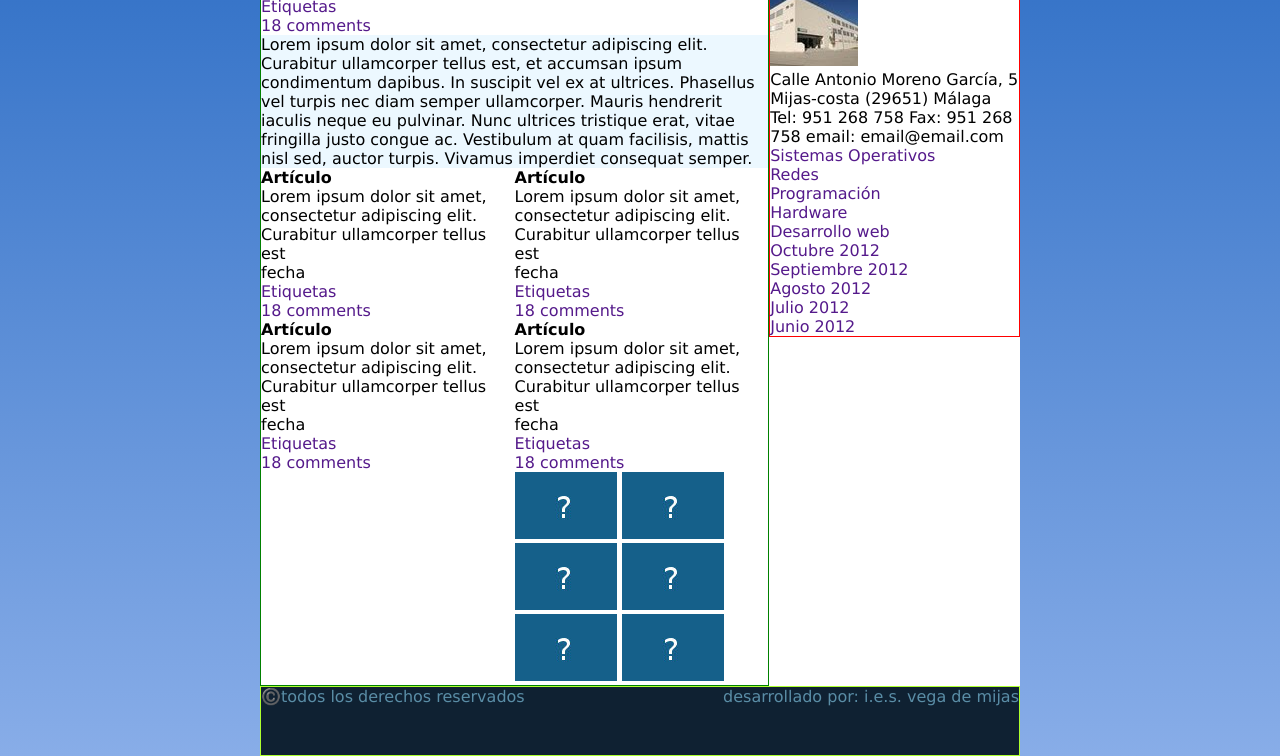
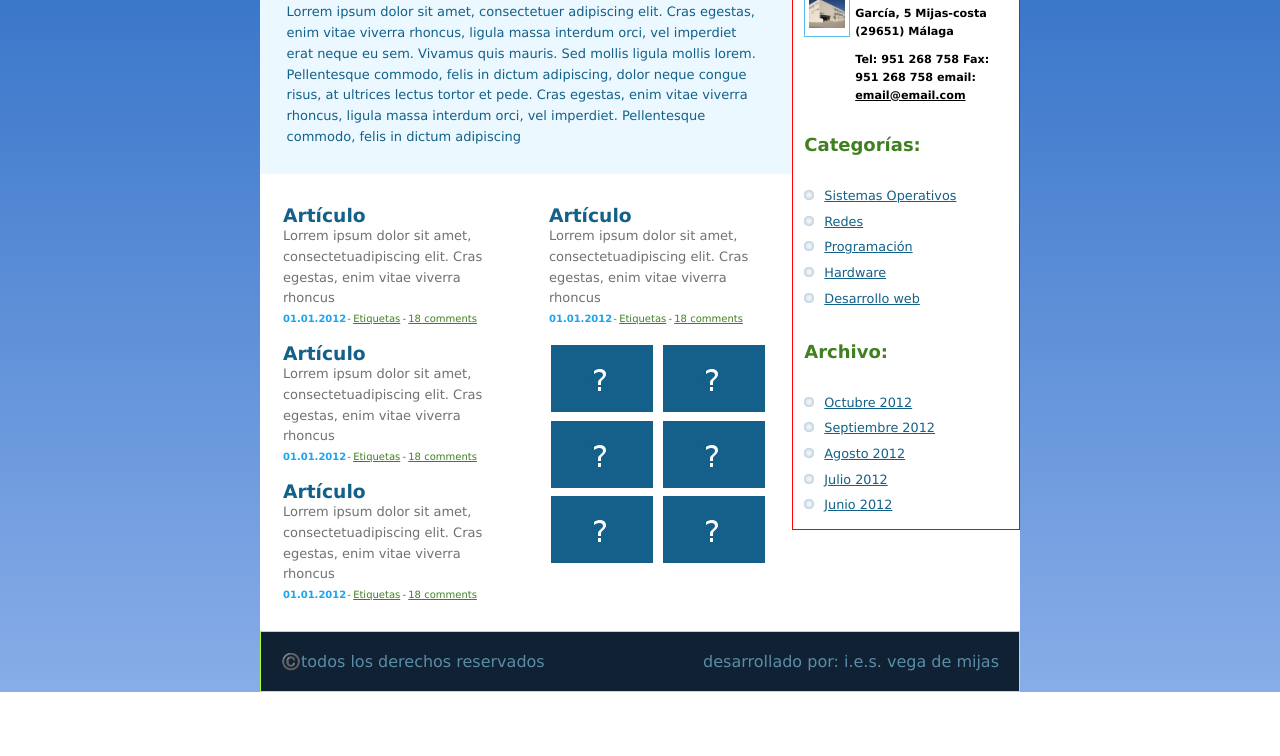
Before and after one commit to Ibizus/Interfaces_Web, a plain HTML site: page Practica1/index.html in a window 1280 px wide. Shown: the part 523-1279 px from the top of the page. After the commit the page ends 1215 px from the top, so only its background shows below. Drawn offline with Linux system fonts and the light colour scheme.

Commit message:
web terminada

```diff
--- a/Practica1/index.html
+++ b/Practica1/index.html
@@ -19,10 +19,6 @@
             </form>
             <img id="lupa" src="images/bg-submit.gif" alt="lupa" />
         </section>
-
-    </header>
-
-    <main>
         <nav>
             <ul>
                 <li><a href="">SMR1</a></li>
@@ -32,6 +28,9 @@
                 <li id="aula"><a href="">Aula virtual</a></li>
             </ul>
         </nav>
+    </header>
+
+    <main>
         <section id="fotoInicio">
             <p>Desarrollo de Aplicaciones Web</p>
             <img src="images/bg-logo.jpg" alt="fachada instituto">
@@ -40,57 +39,81 @@
         <section id="principal">
             <article id="artPpal">
                 <h3 class="title">Artículo principal</h3>
-                <p>fecha</p>
+                <time datetime="fecha">01.01.2012</time>
+                <!--   <p class="fecha">01.01.2012</p>  -->
                 <ul>
+                    <li><p class="guion"> - </p></li>
                     <li><a href="">Etiquetas</a></li>
+                    <li><p class="guion"> - </p></li>
                     <li><a href="">18 comments</a></li>
                 </ul>
-                <p>Lorem ipsum dolor sit amet, consectetur adipiscing elit.
-                    Curabitur ullamcorper tellus est, et accumsan ipsum condimentum
-                    dapibus. In suscipit vel ex at ultrices. Phasellus vel turpis
-                    nec diam semper ullamcorper. Mauris hendrerit iaculis neque eu
-                    pulvinar. Nunc ultrices tristique erat, vitae fringilla justo
-                    congue ac. Vestibulum at quam facilisis, mattis nisl sed, auctor
-                    turpis. Vivamus imperdiet consequat semper.
+            </article>
+            <article id="p_ppal">
+                <p>Lorrem ipsum dolor sit amet, consectetuer adipiscing elit. Cras egestas, enim vitae
+                    viverra rhoncus, ligula massa interdum orci, vel imperdiet erat neque eu sem.
+                    Vivamus quis mauris. Sed mollis ligula mollis lorem. Pellentesque commodo, felis
+                    in dictum adipiscing, dolor neque congue risus, at ultrices lectus tortor et pede.
+                    Cras egestas, enim vitae viverra rhoncus, ligula massa interdum orci, vel imperdiet.
+                    Pellentesque commodo, felis in dictum adipiscing
                 </p>
             </article>
 
+
+            <section id="ppal_izq">
                 <article id="art1">
-                <h4 class="title">Artículo</h4>
-                <p>Lorem ipsum dolor sit amet, consectetur adipiscing elit. Curabitur ullamcorper tellus est</p>
-                <p>fecha</p>
+                    <h3 class="title">Artículo</h3>
+                    <p>Lorrem ipsum dolor sit amet,
+                        consectetuadipiscing elit. Cras
+                        egestas, enim vitae viverra rhoncus</p>
+                    <time datetime="fecha">01.01.2012</time>
                     <ul>
+                        <li><p class="guion"> - </p></li>
                         <li><a href="">Etiquetas</a></li>
+                        <li><p class="guion"> - </p></li>
                         <li><a href="">18 comments</a></li>
                     </ul>
                 </article>
 
                 <article id="art2">
-                <h4 class="title">Artículo</h4>
-                <p>Lorem ipsum dolor sit amet, consectetur adipiscing elit. Curabitur ullamcorper tellus est</p>
-                <p>fecha</p>
+                    <h3 class="title">Artículo</h3>
+                    <p>Lorrem ipsum dolor sit amet,
+                        consectetuadipiscing elit. Cras
+                        egestas, enim vitae viverra rhoncus</p>
+                    <time datetime="fecha">01.01.2012</time>
                     <ul>
+                        <li><p class="guion"> - </p></li>
                         <li><a href="">Etiquetas</a></li>
+                        <li><p class="guion"> - </p></li>
                         <li><a href="">18 comments</a></li>
                     </ul>
                 </article>
 
                 <article id="art3">
-                <h4 class="title">Artículo</h4>
-                <p>Lorem ipsum dolor sit amet, consectetur adipiscing elit. Curabitur ullamcorper tellus est</p>
-                <p>fecha</p>
+                    <h3 class="title">Artículo</h3>
+                    <p>Lorrem ipsum dolor sit amet,
+                        consectetuadipiscing elit. Cras
+                        egestas, enim vitae viverra rhoncus</p>
+                    <time datetime="fecha">01.01.2012</time>
                     <ul>
+                        <li><p class="guion"> - </p></li>
                         <li><a href="">Etiquetas</a></li>
+                        <li><p class="guion"> - </p></li>
                         <li><a href="">18 comments</a></li>
                     </ul>
                 </article>
+            </section>
 
+            <section id="ppal_dcha">
                 <article id="art4">
-                <h4 class="title">Artículo</h4>
-                <p>Lorem ipsum dolor sit amet, consectetur adipiscing elit. Curabitur ullamcorper tellus est</p>
-                <p>fecha</p>
+                    <h3 class="title">Artículo</h3>
+                    <p>Lorrem ipsum dolor sit amet,
+                        consectetuadipiscing elit. Cras
+                        egestas, enim vitae viverra rhoncus</p>
+                    <time datetime="fecha">01.01.2012</time>
                     <ul>
+                        <li><p class="guion"> - </p></li>
                         <li><a href="">Etiquetas</a></li>
+                        <li><p class="guion"> - </p></li>
                         <li><a href="">18 comments</a></li>
                     </ul>
                 </article>
@@ -104,40 +127,43 @@
                     <img src="images/image.jpg" alt="">
                 </article>
             </section>
+        </section>
 
         <aside>
             <article id="contacto">
-                <h3>I.E.S. Vega de Mijas:</h3>
+                <h3 class="title_aside">I.E.S. Vega de Mijas:</h3>
                 <img src="images/profile.jpg" alt="puerta instituto">
-                <p>
+                <p id="direccion">
                     Calle Antonio Moreno García, 5
                     Mijas-costa (29651)
                     Málaga
                 </p>
-                <p>
+                <p id="telefono">
                     Tel: 951 268 758
                     Fax: 951 268 758
-                    email: email@email.com
+                    email: <u>email@email.com</u>
                 </p>
             </article>
 
             <article id="categorias">
+                <h3 class="title_aside">Categorías:</h3>
                 <ul>
-                    <li><a href="">Sistemas Operativos</a></li>
-                    <li><a href="">Redes</a></li>
-                    <li><a href="">Programación</a></li>
-                    <li><a href="">Hardware</a></li>
-                    <li><a href="">Desarrollo web</a></li>
+                    <li><img src="images/bg-submenu.gif" alt=""><a href="">Sistemas Operativos</a></li>
+                    <li><img src="images/bg-submenu.gif" alt=""><a href="">Redes</a></li>
+                    <li><img src="images/bg-submenu.gif" alt=""><a href="">Programación</a></li>
+                    <li><img src="images/bg-submenu.gif" alt=""><a href="">Hardware</a></li>
+                    <li><img src="images/bg-submenu.gif" alt=""><a href="">Desarrollo web</a></li>
                 </ul>
             </article>
 
             <article id="archivo">
+                <h3 class="title_aside">Archivo:</h3>
                 <ul>
-                    <li><a href="">Octubre 2012</a></li>
-                    <li><a href="">Septiembre 2012</a></li>
-                    <li><a href="">Agosto 2012</a></li>
-                    <li><a href="">Julio 2012</a></li>
-                    <li><a href="">Junio 2012</a></li>
+                    <li><img src="images/bg-submenu.gif" alt=""><a href="">Octubre 2012</a></li>
+                    <li><img src="images/bg-submenu.gif" alt=""><a href="">Septiembre 2012</a></li>
+                    <li><img src="images/bg-submenu.gif" alt=""><a href="">Agosto 2012</a></li>
+                    <li><img src="images/bg-submenu.gif" alt=""><a href="">Julio 2012</a></li>
+                    <li><img src="images/bg-submenu.gif" alt=""><a href="">Junio 2012</a></li>
                 </ul>
             </article>
         </aside>
--- a/Practica1/style.css
+++ b/Practica1/style.css
@@ -7,19 +7,26 @@
 
 
 /************ LAYOUT  ************/
-/************************ display/position/float **********************/
-/****************** height/width/padding/border/margin *******************/
+/************* display/position/float **************/
+/******* height/width/padding/border/margin ********/
 
+/********* BODY *********/
+header, main, footer{
+    margin: auto;
+    width: 100%;
+    max-width: 760px;
+    min-width: 760px;
+}
+/*** HEADER ***/
 header{
     position: relative;
     float: center;
-    border: solid wheat 1px;
+    padding-top: 80px;
 }
 #headerIZQ{
     position: relative;
     float: left;
     padding-left: 20px;
-    border: solid yellow 1px;
 }
 #headerIZQ p{
     margin-bottom: 10px;
@@ -30,102 +37,98 @@ header{
     width: 30%;
     padding-right: 10px;
     padding-top: 20px;
-    border: solid yellow 1px;
 }
 #barra{
     position: relative;
     float: left;
     width: 80%;
-    padding-left: 5%;
+    padding: 1% 5%;
 }
+/********* NAV **********/
 nav{
     position: relative;
     float: left;
-    border: solid green 1px;
     width: 100%;
-}
-
-
-/*
-nav{
-    float: right;
-    width: 50%;
-    margin: 2%;
-    padding: 0 2%;
 }
 nav ul li{
     display: inline-block;
-    margin-left: 1.5%;
-    padding: 2% 1.2%;
-}
-
-
-
-nav ul{
-    width: 100%;
-    border: solid yellow 1px;
-}
-*/
-nav ul li{
-    display: inline-block;
-    padding: 1% 4%;
-    border: solid orangered 1px;
+    padding: 1.5% 3.5%;
 }
 nav ul #aula{
     position: relative;
     float: right;
 }
+/********* MAIN *********/
+
+/******* Portada *******/
+/*#fotoInicio{
+    margin-bottom: 5px; /********* margen *********/ /*
+}*/
 #fotoInicio p{
     position: absolute;
-    margin-top: 50px;
+    margin-top: 65px;
     margin-left: 30px;
 }
+/******* Articulos *******/
 #principal{
     position: relative;
     float: left;
-    width: 67%;
-    border: solid green 1px;
+    width: 70%;
+}
+#principal article:not(#p_ppal), #principal section{
+    padding: 4% 3%;
+}
+#ppal_izq, #ppal_dcha{
+    position: relative;
+    float: left;
+    width: 50%;
+}
+#principal time, #principal ul li{
+    position: relative;
+    float: left;
+    padding-top: 4px;
+}
+#principal ul li{
+    margin: 0 0.5%;
 }
 #artPpal{
     position: relative;
     float: left;
     width: 100%;
+    margin-left: 15px;
 }
-#art1{
+#p_ppal p{
     position: relative;
     float: left;
-    width: 50%;
+    width: 100%;
+    padding: 5%;
 }
-#art2{
+#art1, #art2, #art3{
     position: relative;
     float: left;
-    width: 50%;
+    width: 100%;
 }
-#art3{
+#art4, #miniaturas{
     position: relative;
     float: left;
-    width: 50%;
+    width: 100%;
 }
-#art4{
-    position: relative;
-    float: right;
-    width: 50%;
+#miniaturas img{
+    margin: 1%;
 }
-#miniaturas{
-    position: relative;
-    float: right;
-    width: 50%;
-}
+
+/********* ASIDE *********/
 aside{
     position: relative;
     float: right;
-    width: 33%;
+    width: 30%;
     border: solid red 1px;
 }
+/******** FOOTER *********/
 footer{
-    height: 70px;
     position: relative;
     float: left;
+    padding: 20px;
 }
 #foot1{
     position: relative;
@@ -137,26 +140,8 @@ footer{
 }
 
 
-header{
-    padding-top: 100px;
-}
-header, main, footer{
-    margin: auto;
-    width: 100%;
-    max-width: 760px;
-    min-width: 760px;
-}
-nav{
-    padding: 20px;
-}
-
-
-
-
-
 /************ STYLE  ************/
-
-/************************* Propiedades Generales *********************/
+/******************** Propiedades Generales *****************/
 a{  /*a:link, a:visited, a:active*/
     text-decoration: none;
 }
@@ -174,18 +159,12 @@ img, picture, video, iframe, figure{
     object-fit:cover; /* En el caso de poner altura a una imagen hace que se escale */
 }
 
-
 /********* BODY *********/
 body{
     font-family:Verdana, Tahoma, sans-serif;
     background: linear-gradient(#004eb3, #88ade8);
 }
-
-
-
-
 /*** HEADER ***/
-
 #headerIZQ h1{
     color: white;
     font-size: xx-large;
@@ -195,23 +174,21 @@ body{
     font-size: smaller;
     margin-bottom: 10px;
 }
-
-
-
 /* Barra de búsqueda */
-
 #lupa{
     position: relative;
     float: right;
 }
 #barra{
-    background-color: #044979;
+    background-color: #044979; /*#136188*/
     border: solid 1px #1777a5;
     color: white;
     border-radius: 1em;
 }
-
-
+input::placeholder {
+    font-size: larger;
+    color: #b4e2f0;
+}
 /********* NAV **********/
 nav{
     background-color: #0f2132;
@@ -220,15 +197,11 @@ nav{
 nav ul :hover{
     background-color: #0a1520;
 }
-nav ul li{
-
-}
 nav a{
     color: white;
     font-size: smaller;
     font-weight: bold;
 }
-
 /********* MAIN *********/
 main{
     background-color: white;
@@ -236,10 +209,83 @@ main{
 }
 #fotoInicio p{
     color: #0f2132;
+    font-size: larger;
 }
-#artPpal p{
-    background-color: #ecf8ff;
+.title{
+    color: #136188;
 }
+#principal{
+    color: #6e7273;
+}
+#principal p:not(.guion){
+    font-size: small;
+    line-height: 1.6;
+}
+#p_ppal p{
+    background-color: #ecf8ff; /*#ecf8ff*/
+    color: #136188;
+    font-size: small;
+}
+#principal time, #principal ul li{
+    font-size: x-small;
+}
+#principal time{
+    color: #1aa4ee;
+    font-weight: bold;
+}
+#principal ul li{
+    color: #408020;
+}
+#principal ul li a{
+    color: #408020;
+    text-decoration: underline;
+}
+/*
+#art1, #art2, #art3, #art4{
+    color: #6e7273;
+}
+
+/********* ASIDE *********/
+aside #contacto{
+    font-size: 0.7em;
+    font-weight: 600;
+    line-height: 1.6;
+}
+aside #categorias, aside #archivo{
+    font-size: 0.8em;
+    line-height: 2;
+}
+aside h3{
+    font-size: large;
+    margin-bottom: 20px;
+}
+#contacto, #categorias, #archivo{
+    padding: 5%;
+}
+#contacto img{
+    float: left;
+    height: 50px;
+    padding: 2% 2% 4% 2%;
+    margin-right: 5px;
+    margin-bottom: 50px;
+    border: #5bc0e9 solid 1px;
+}
+.title_aside{
+    color: #408020;
+}
+#direccion{
+    margin-bottom: 10px;
+}
+aside li{
+    color: #136188;
+    text-decoration: underline;
+}
+aside a{
+    color: #136188;
+    margin-left: 10px;
+}
+
+
 
 /******** FOOTER *********/
 footer{
```
Lines whose indentation alone changed are shown as unchanged.
